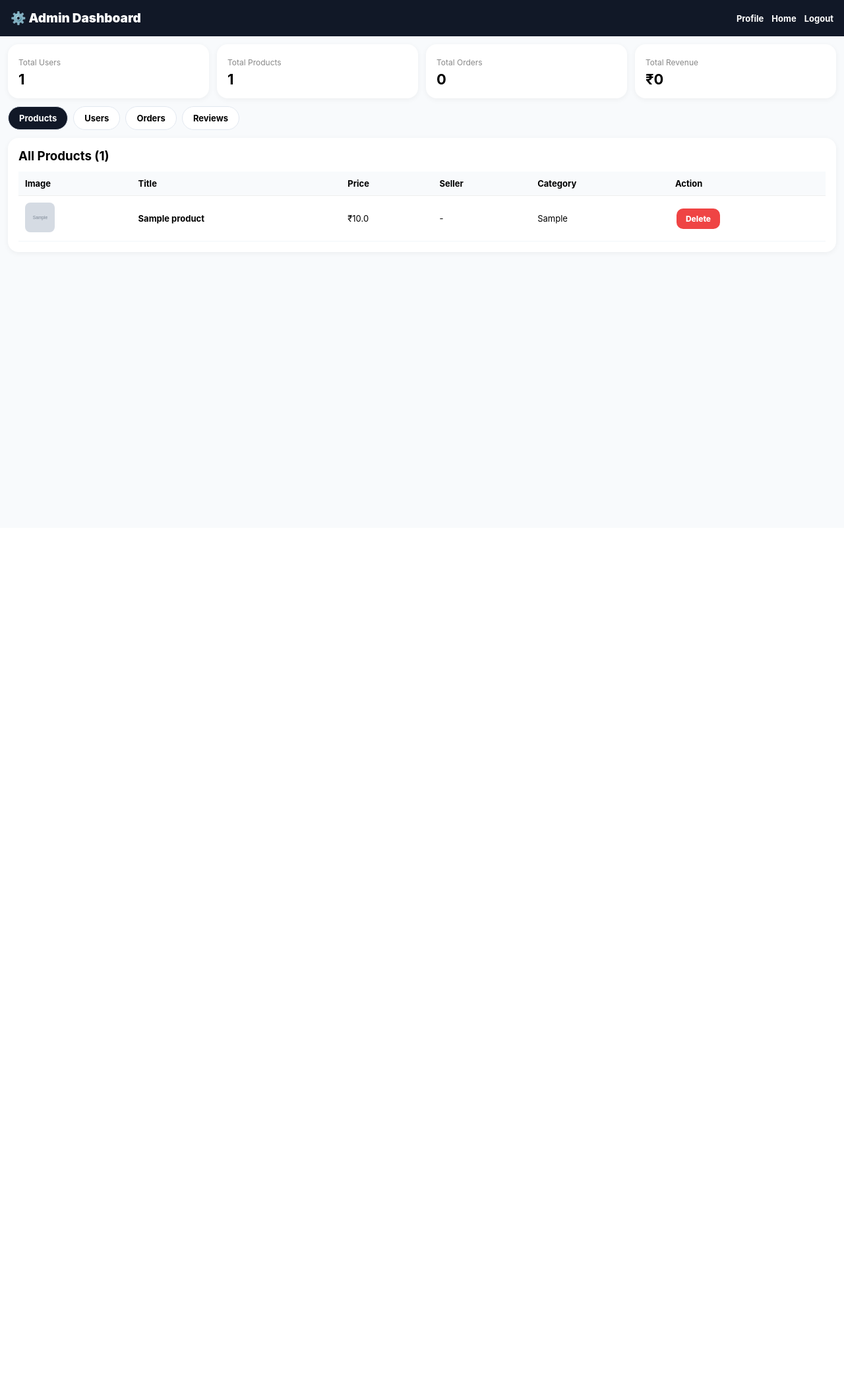
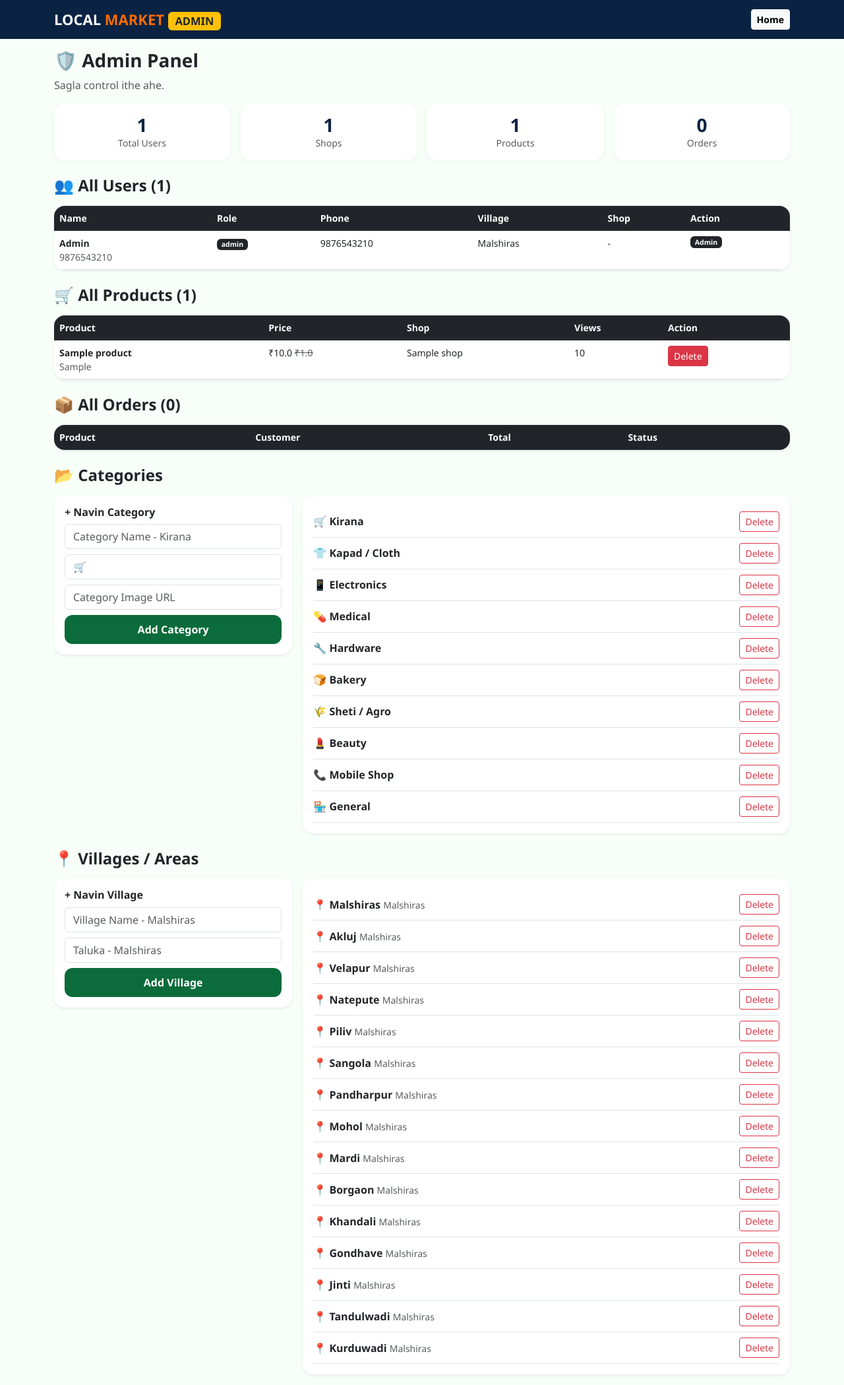
Before and after one commit to sayaliadsar/localmarket, a Flask app: page /admin in a window 1280 px wide. Shown: the whole page at 66% size. Before the commit the page ends 384 px from the top, so only its background shows below. Run offline with Flask 3, Linux system fonts and the light colour scheme; the visitor is signed in with stand-in values (Sample User, id 1); tables that the repository leaves empty hold one stand-in row (values such as "Sample post"); grey boxes marked "Sample" are stand-in pictures; lists and menus that the app fills with data are empty.

Commit message:
Update admin.html

```diff
--- a/templates/admin.html
+++ b/templates/admin.html
@@ -1,320 +1,171 @@
 <!DOCTYPE html>
-<html lang="en">
+<html lang="mr">
 <head>
 <meta charset="UTF-8">
-<meta name="viewport" content="width=device-width, initial-scale=1">
-<title>Admin Dashboard - Local Market</title>
+<meta name="viewport" content="width=device-width, initial-scale=1.0">
+<title>Admin Panel - LOCAL MARKET</title>
+<link href="https://cdn.jsdelivr.net/npm/bootstrap@5.3.0/dist/css/bootstrap.min.css" rel="stylesheet">
 <style>
-* {
-  margin: 0;
-  padding: 0;
-  box-sizing: border-box;
-  font-family: Inter, system-ui, sans-serif;
-}
-body {
-  background: #f8fafc;
-  padding-bottom: 40px;
-}
-header {
-  background: #111827;
-  color: #fff;
-  padding: 16px;
-  display: flex;
-  justify-content: space-between;
-  align-items: center;
-  position: sticky;
-  top: 0;
-  z-index: 10;
-}
-header a {
-  color: #fff;
-  text-decoration: none;
-  font-size: 13px;
-  font-weight: 700;
-}
-.stats {
-  display: grid;
-  grid-template-columns: 1fr 1fr;
-  gap: 12px;
-  padding: 12px;
-}
-@media (min-width: 700px) {
-  .stats {
-    grid-template-columns: repeat(4, 1fr);
-  }
-}
-.stat {
-  background: #fff;
-  border-radius: 16px;
-  padding: 16px;
-  box-shadow: 0 2px 8px rgba(0,0,0,.05);
-}
-.stat small {
-  color: #888;
-  font-size: 12px;
-}
-.stat b {
-  display: block;
-  font-size: 22px;
-  margin-top: 4px;
-}
-.card {
-  background: #fff;
-  border-radius: 16px;
-  padding: 16px;
-  margin: 12px;
-  box-shadow: 0 2px 8px rgba(0,0,0,.05);
-  overflow-x: auto;
-}
-.card h3 {
-  margin-bottom: 12px;
-}
-table {
-  width: 100%;
-  border-collapse: collapse;
-  font-size: 13px;
-  min-width: 600px;
-}
-th {
-  text-align: left;
-  padding: 10px;
-  background: #f8fafc;
-  border-bottom: 1px solid #eee;
-}
-td {
-  padding: 10px;
-  border-bottom: 1px solid #f1f5f9;
-  vertical-align: middle;
-}
-td img {
-  width: 45px;
-  height: 45px;
-  object-fit: cover;
-  border-radius: 8px;
-}
-input,
-select {
-  width: 100%;
-  padding: 10px;
-  border: 1px solid #ddd;
-  border-radius: 10px;
-  margin: 5px 0;
-}
-.btn {
-  padding: 8px 14px;
-  border: none;
-  border-radius: 10px;
-  font-weight: 800;
-  cursor: pointer;
-  color: #fff;
-  text-decoration: none;
-  display: inline-block;
-  font-size: 12px;
-  margin: 2px;
-}
-.btn-green {
-  background: #16a34a;
-}
-.btn-red {
-  background: #ef4444;
-}
-.btn-dark {
-  background: #111827;
-}
-.btn-orange {
-  background: #f59e0b;
-}
-.tabs {
-  display: flex;
-  gap: 8px;
-  padding: 0 12px;
-  overflow-x: auto;
-}
-.tabs button {
-  white-space: nowrap;
-  padding: 9px 16px;
-  border: none;
-  border-radius: 20px;
-  background: #fff;
-  font-weight: 700;
-  font-size: 13px;
-  cursor: pointer;
-  border: 1px solid #e2e8f0;
-}
-.tabs button.active {
-  background: #111827;
-  color: #fff;
-}
-.tab {
-  display: none;
-}
-.tab.active {
-  display: block;
-}
+body{background:#F8FFF9;font-family:'Segoe UI',sans-serif}
+.navbar{background:#0A2342!important}
+.logo{font-weight:900;font-size:22px;color:#fff!important}
+.logo span{color:#FF6B00}
+.stat{background:#fff;border-radius:16px;padding:16px;text-align:center;box-shadow:0 2px 10px rgba(0,0,0,.05)}
+.stat h3{font-weight:900;color:#0A2342;margin:0}
+.btn-green{background:#0B6B3A;color:#fff;font-weight:700;border-radius:12px;border:none;padding:10px}
 </style>
 </head>
-<body><header>
-  <div style="font-weight:900;font-size:19px">⚙️ Admin Dashboard</div>
-  <div style="display:flex;gap:12px">
-    <a href="/profile">Profile</a>
-    <a href="/">Home</a>
-    <a href="/logout">Logout</a>
+<body>
+
+<nav class="navbar navbar-dark">
+<div class="container">
+<a class="navbar-brand logo" href="/">LOCAL <span>MARKET</span> <span class="badge bg-warning text-dark">ADMIN</span></a>
+<a href="/" class="btn btn-light btn-sm fw-bold">Home</a>
 </div>
-</header>
+</nav>
 
-<div class="stats">
-  <div class="stat">
-    <small>Total Users</small>
-    <b>{{ users|length }}</b>
+<div class="container py-3">
+
+<h3 class="fw-bold">🛡️ Admin Panel</h3>
+<p class="text-muted">Sagla control ithe ahe.</p>
+
+{% if msg %}<div class="alert alert-success fw-bold" style="border-radius:14px">{{ msg }}</div>{% endif %}
+
+<!-- STATS -->
+<div class="row g-3">
+<div class="col-6 col-md-3"><div class="stat"><h3>{{ users|length }}</h3><div class="small text-muted">Total Users</div></div></div>
+<div class="col-6 col-md-3"><div class="stat"><h3>{{ shops|length }}</h3><div class="small text-muted">Shops</div></div></div>
+<div class="col-6 col-md-3"><div class="stat"><h3>{{ products|length }}</h3><div class="small text-muted">Products</div></div></div>
+<div class="col-6 col-md-3"><div class="stat"><h3>{{ orders|length }}</h3><div class="small text-muted">Orders</div></div></div>
 </div>
-  <div class="stat">
-    <small>Total Products</small>
-    <b>{{ products|length }}</b>
+
+<!-- ALL USERS -->
+<h4 class="fw-bold mt-4 mb-3">👥 All Users ({{ users|length }})</h4>
+<div class="bg-white rounded-4 shadow-sm overflow-hidden">
+<div class="table-responsive">
+<table class="table table-hover mb-0 small">
+<thead class="table-dark"><tr><th>Name</th><th>Role</th><th>Phone</th><th>Village</th><th>Shop</th><th>Action</th></tr></thead>
+<tbody>
+{% for u in users %}
+<tr>
+<td><b>{{ u.name }}</b><br><span class="text-muted">{{ u.phone }}</span></td>
+<td><span class="badge {% if u.role=='seller' %}bg-success{% elif u.role=='admin' %}bg-dark{% else %}bg-secondary{% endif %}">{{ u.role }}</span></td>
+<td>{{ u.phone }}</td>
+<td>{{ u.village }}</td>
+<td>{{ u.shop_name or '-' }}</td>
+<td>
+<div class="d-flex gap-1 flex-wrap">
+{% if u.role != 'admin' %}
+<a href="/admin/verify/{{ u.id }}" class="btn btn-sm btn-success">{% if u.is_verified %}✅ Verified{% else %}Verify{% endif %}</a>
+<a href="/admin/delete-user/{{ u.id }}" class="btn btn-sm btn-danger" onclick="return confirm('User delete?')">Delete</a>
+{% else %}
+<span class="badge bg-dark">Admin</span>
+{% endif %}
 </div>
-  <div class="stat">
-    <small>Total Orders</small>
-    <b>{{ orders|length }}</b>
-  </div>
-  <div class="stat">
-    <small>Total Revenue</small>
-    <b>₹{{ "%.0f"|format(orders|sum(attribute='price') if orders else 0) }}</b>
+</td>
+</tr>
+{% endfor %}
+</tbody>
+</table>
 </div>
 </div>
-
-<div class="tabs">
-  <button class="active" onclick="showTab('t-prod', this)">Products</button>
-  <button onclick="showTab('t-users', this)">Users</button>
-  <button onclick="showTab('t-orders', this)">Orders</button>
-  <button onclick="showTab('t-rev', this)">Reviews</button>
-</div>
-
-<!-- PRODUCTS -->
-<div id="t-prod" class="tab active">
-  <div class="card">
-    <h3>All Products ({{ products|length }})</h3>
-    <table>
-      <tr>
-        <th>Image</th>
-        <th>Title</th>
-        <th>Price</th>
-        <th>Seller</th>
-        <th>Category</th>
-        <th>Action</th>
-      </tr>
+<!-- ALL PRODUCTS -->
+<h4 class="fw-bold mt-4 mb-3">🛒 All Products ({{ products|length }})</h4>
+<div class="bg-white rounded-4 shadow-sm overflow-hidden">
+<div class="table-responsive">
+<table class="table table-hover mb-0 small">
+<thead class="table-dark"><tr><th>Product</th><th>Price</th><th>Shop</th><th>Views</th><th>Action</th></tr></thead>
+<tbody>
 {% for p in products %}
 <tr>
-        <td><img src="{{ p.image }}"></td>
-        <td><b>{{ p.title }}</b></td>
-        <td>₹{{ p.price }}</td>
-        <td>{{ p.store_name or p.seller_name or '-' }}</td>
-        <td>{{ p.category }}</td>
-        <td>
-          <a class="btn btn-red" href="/admin/delete-product/{{ p.id }}" onclick="return confirm('Delete this product?')">Delete</a>
-        </td>
+<td><b>{{ p.title }}</b><br><span class="text-muted">{{ p.category }}</span></td>
+<td>₹{{ p.price }} <s class="text-muted">₹{{ p.mrp }}</s></td>
+<td>{{ p.shop_name or p.shop.shop_name if p.shop else '-' }}</td>
+<td>{{ p.views }}</td>
+<td><a href="/admin/delete-product/{{ p.id }}" class="btn btn-sm btn-danger" onclick="return confirm('Product delete?')">Delete</a></td>
 </tr>
-      {% else %}
-      <tr><td colspan="6" style="text-align:center;color:#888">No products found.</td></tr>
 {% endfor %}
+</tbody>
 </table>
 </div>
 </div>
 
-<!-- USERS -->
-<div id="t-users" class="tab">
-  <div class="card">
-    <h3>All Users ({{ users|length }})</h3>
-    <table>
-      <tr>
-        <th>Name</th>
-        <th>Phone</th>
-        <th>Store</th>
-        <th>Plan</th>
-        <th>Action</th>
-      </tr>
-      {% for u in users %}
-      <tr>
-        <td><b>{{ u.name }}</b><br><span style="color:#888">{{ u.location or '' }}</span></td>
-        <td>{{ u.phone }}</td>
-        <td>{{ u.store_name or '-' }}</td>
-        <td>
-          {% if u.is_pro %}<span style="color:#f59e0b;font-weight:800">⭐ PRO</span>{% else %}Free{% endif %}
-          {% if u.is_admin %}<br><span style="color:#7c3aed;font-weight:800">Admin</span>{% endif %}
-        </td>
-        <td>
-          <a class="btn btn-orange" href="/admin/toggle-pro/{{ u.id }}">
-            {% if u.is_pro %}Remove Pro{% else %}Make Pro{% endif %}
-          </a>
-          <a class="btn btn-red" href="/admin/delete-user/{{ u.id }}" onclick="return confirm('Delete this user and all their products?')">Delete</a>
-        </td>
-      </tr>
-      {% else %}
-      <tr><td colspan="5" style="text-align:center;color:#888">No users found.</td></tr>
-      {% endfor %}
-    </table>
-  </div>
-</div><!-- ORDERS -->
-<div id="t-orders" class="tab">
-  <div class="card">
-    <h3>All Orders ({{ orders|length }})</h3>
-    <table>
-      <tr>
-        <th>Product</th>
-        <th>Buyer</th>
-        <th>Seller</th>
-        <th>Price</th>
-        <th>Status</th>
-      </tr>
+<!-- ALL ORDERS -->
+<h4 class="fw-bold mt-4 mb-3">📦 All Orders ({{ orders|length }})</h4>
+<div class="bg-white rounded-4 shadow-sm overflow-hidden">
+<div class="table-responsive">
+<table class="table table-hover mb-0 small">
+<thead class="table-dark"><tr><th>Product</th><th>Customer</th><th>Total</th><th>Status</th></tr></thead>
+<tbody>
 {% for o in orders %}
 <tr>
-        <td><b>{{ o.product_title }}</b><br><span style="color:#888;font-size:12px">Qty: {{ o.qty }}</span></td>
-        <td>{{ o.buyer_name }}<br><span style="color:#888">{{ o.buyer_phone }}</span></td>
-        <td>{{ o.store_name or '-' }}</td>
-        <td>₹{{ o.price }}</td>
-        <td>{{ o.status }}</td>
+<td>{{ o.product_title }}</td>
+<td>{{ o.customer_name }} - {{ o.customer_phone }}</td>
+<td><b>₹{{ o.total }}</b></td>
+<td><span class="badge bg-secondary">{{ o.status }}</span></td>
 </tr>
-      {% else %}
-      <tr><td colspan="5" style="text-align:center;color:#888">No orders found.</td></tr>
 {% endfor %}
+</tbody>
 </table>
 </div>
 </div>
 
-<!-- REVIEWS -->
-<div id="t-rev" class="tab">
-  <div class="card">
-    <h3>All Reviews ({{ reviews|length }})</h3>
-    <table>
-      <tr>
-        <th>Product</th>
-        <th>User</th>
-        <th>Rating</th>
-        <th>Comment</th>
-        <th>Action</th>
-      </tr>
-      {% for r in reviews %}
-      <tr>
-        <td>{{ r.product_title or 'Product' }}</td>
-        <td>{{ r.user_name or '-' }}</td>
-        <td>⭐ {{ r.rating }}</td>
-        <td>{{ r.comment or '' }}</td>
-        <td>
-          <a class="btn btn-red" href="/admin/delete-review/{{ r.id }}" onclick="return confirm('Delete this review?')">Delete</a>
-        </td>
-      </tr>
+<!-- CATEGORIES -->
+<h4 class="fw-bold mt-4 mb-3">📂 Categories</h4>
+<div class="row g-3">
+<div class="col-md-4">
+<div class="bg-white p-3 rounded-4 shadow-sm">
+<h6 class="fw-bold">+ Navin Category</h6>
+<form method="POST" action="/admin/add-category">
+<input name="name" class="form-control mb-2" placeholder="Category Name - Kirana" required>
+<input name="icon" class="form-control mb-2" placeholder="Icon - 🛒" value="🛒">
+<input name="image" class="form-control mb-2" placeholder="Category Image URL">
+<button class="btn btn-green w-100">Add Category</button>
+</form>
+</div>
+</div>
+<div class="col-md-8">
+<div class="bg-white p-3 rounded-4 shadow-sm">
+{% for c in cats %}
+<div class="d-flex justify-content-between align-items-center border-bottom py-2">
+<span>{{ c.icon }} <b>{{ c.name }}</b></span>
+<a href="/admin/delete-category/{{ c.id }}" class="btn btn-sm btn-outline-danger" onclick="return confirm('Delete?')">Delete</a>
+</div>
 {% else %}
-      <tr><td colspan="5" style="text-align:center;color:#888">No reviews found.</td></tr>
+<p class="text-muted mb-0">Category nahi.</p>
 {% endfor %}
-    </table>
+</div>
+</div>
+</div>
+<!-- VILLAGES -->
+<h4 class="fw-bold mt-4 mb-3">📍 Villages / Areas</h4>
+<div class="row g-3">
+<div class="col-md-4">
+<div class="bg-white p-3 rounded-4 shadow-sm">
+<h6 class="fw-bold">+ Navin Village</h6>
+<form method="POST" action="/admin/add-village">
+<input name="name" class="form-control mb-2" placeholder="Village Name - Malshiras" required>
+<input name="taluka" class="form-control mb-2" placeholder="Taluka - Malshiras">
+<button class="btn btn-green w-100">Add Village</button>
+</form>
+</div>
+</div>
+<div class="col-md-8">
+<div class="bg-white p-3 rounded-4 shadow-sm">
+{% for v in villages %}
+<div class="d-flex justify-content-between align-items-center border-bottom py-2">
+<span>📍 <b>{{ v.name }}</b> <span class="text-muted small">{{ v.taluka }}</span></span>
+<a href="/admin/delete-village/{{ v.id }}" class="btn btn-sm btn-outline-danger" onclick="return confirm('Delete?')">Delete</a>
+</div>
+{% else %}
+<p class="text-muted mb-0">Village nahi.</p>
+{% endfor %}
+</div>
 </div>
 </div>
 
-<script>
-function showTab(id, btn) {
-  document.querySelectorAll('.tab').forEach(t => t.classList.remove('active'));
-  document.getElementById(id).classList.add('active');
-  document.querySelectorAll('.tabs button').forEach(b => b.classList.remove('active'));
-  btn.classList.add('active');
-}
-</script>
+</div>
+
+<script src="https://cdn.jsdelivr.net/npm/bootstrap@5.3.0/dist/js/bootstrap.bundle.min.js"></script>
 </body>
 </html>
```
Lines whose indentation alone changed are shown as unchanged.
